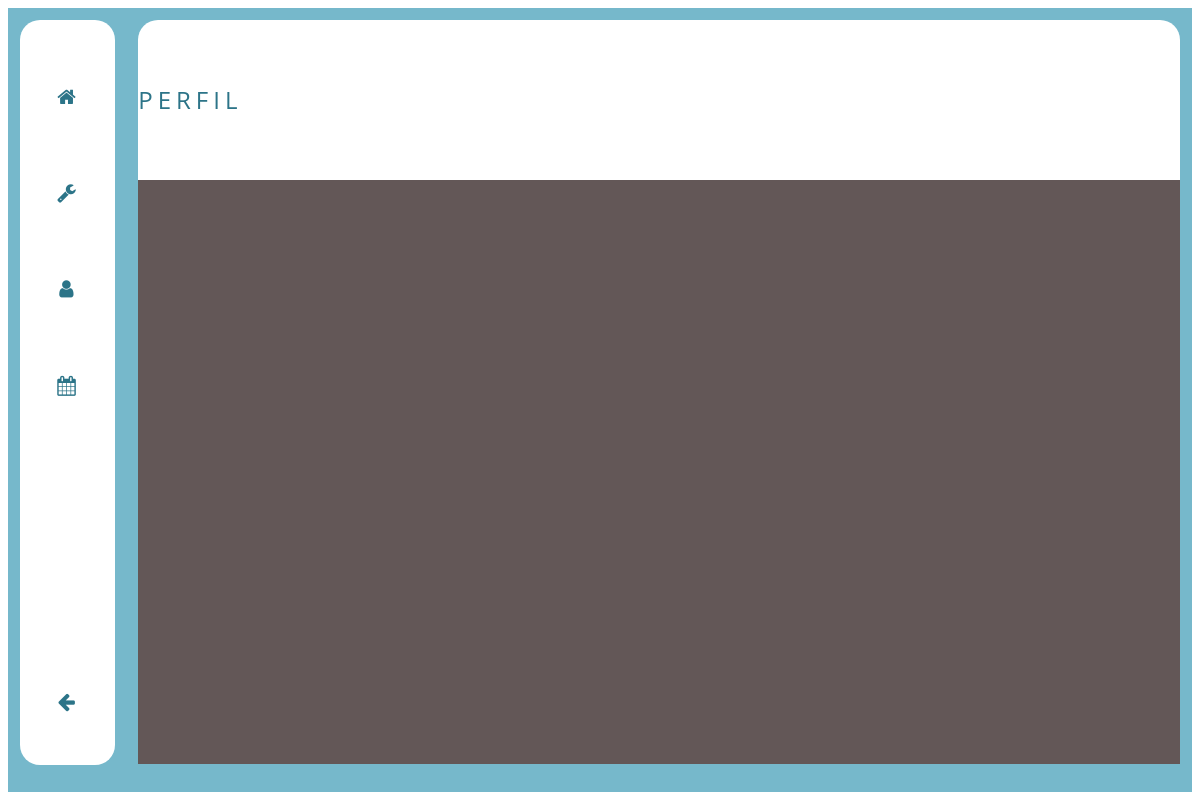
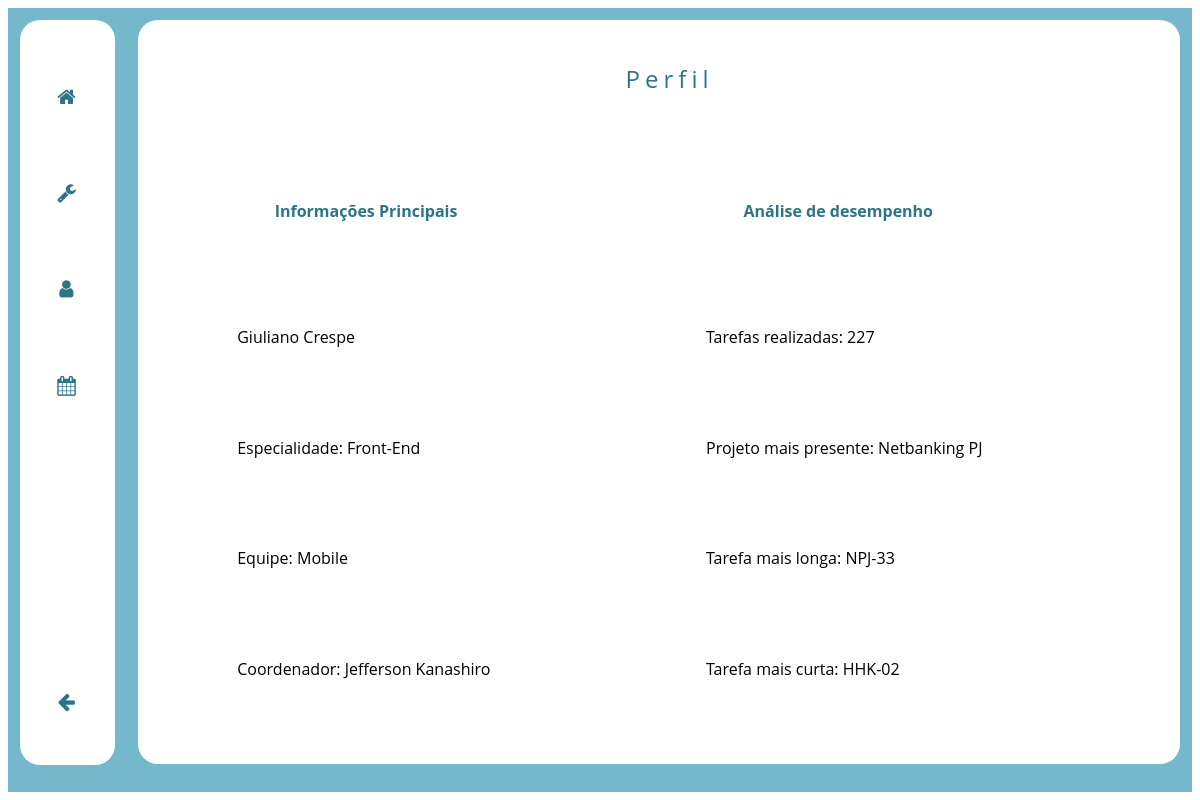
Before and after one commit to PedroSeabra/TimeTracker-Desktop, an Electron app: page app/home/home.html in a window 1200 px wide. Drawn offline with Linux system fonts and the light colour scheme.

Commit message:
implemented profile infos

```diff
--- a/app/home/home.css
+++ b/app/home/home.css
@@ -67,12 +67,9 @@ section .homeSpaceRight {
 
 section .homeSpaceRight .topContainer {
     width: 100%;
-    height: 20vh;
-    flex: auto;
-    flex-direction: row;
-    align-items: center;
-    align-content: center;
-    justify-content: center;
+    height: 15vh;
+    display: flex;
+    flex-direction: column;
 }
 
 section .homeSpaceRight .topContainer span {
@@ -80,10 +77,39 @@ section .homeSpaceRight .topContainer span {
     letter-spacing: 5px;
     color: #2c7488;
     text-align: center;
+    padding-top: 4%;
+    padding-left: 2%;
 }
 
 section .homeSpaceRight .bottomContainer {
-    width: 100%;
+    padding-left: 5%;
+    width: 90%;
     height: 73vh;
-    background-color: #635757;
+    display: flex;
+    flex-direction: row;
+    justify-content: space-around;
 }
+
+section .homeSpaceRight .bottomContainer .profileInfo {
+    display: flex;
+    flex-direction: column;
+    font-size: 16px;
+    width: 40%;
+    height: 100%;
+    justify-content: space-around;
+}
+
+section .homeSpaceRight .bottomContainer .profileInfo a {
+    color: #2c7488;
+    text-decoration: none;
+}
+
+section .homeSpaceRight .bottomContainer .profileInfo span::first-child {
+    padding-top: 30%;
+}
+
+
+section .homeSpaceRight .bottomContainer .profileInfo h3 {
+    padding-left: 10%;
+    font-size: 16px;
+}
--- a/app/home/home.html
+++ b/app/home/home.html
@@ -22,10 +22,28 @@
             </div>
             <div class="homeSpaceRight">
                 <div class="topContainer">
-                    <span>PERFIL</span>
+                    <span>Perfil</span>
+                    <span class="line"></span>
                 </div>
                 <div class="bottomContainer">
-
+                    <div class="profileInfo">
+                        <h3 style="color: #2c7488">
+                            Informações Principais
+                        </h3>
+                        <span> Giuliano Crespe </span>
+                        <span> Especialidade: Front-End </span>
+                        <span> Equipe: Mobile </span>
+                        <span> Coordenador: Jefferson Kanashiro </span>
+                    </div>
+                    <div class="profileInfo">
+                        <h3 style="color: #2c7488">
+                            Análise de desempenho
+                        </h3>
+                        <span> Tarefas realizadas: 227</span>
+                        <span> Projeto mais presente: Netbanking PJ </span>
+                        <span> Tarefa mais longa: NPJ-33 </span>
+                        <span> Tarefa mais curta: HHK-02 </span>
+                    </div>
                 </div>
             </div>
         </section>
```
